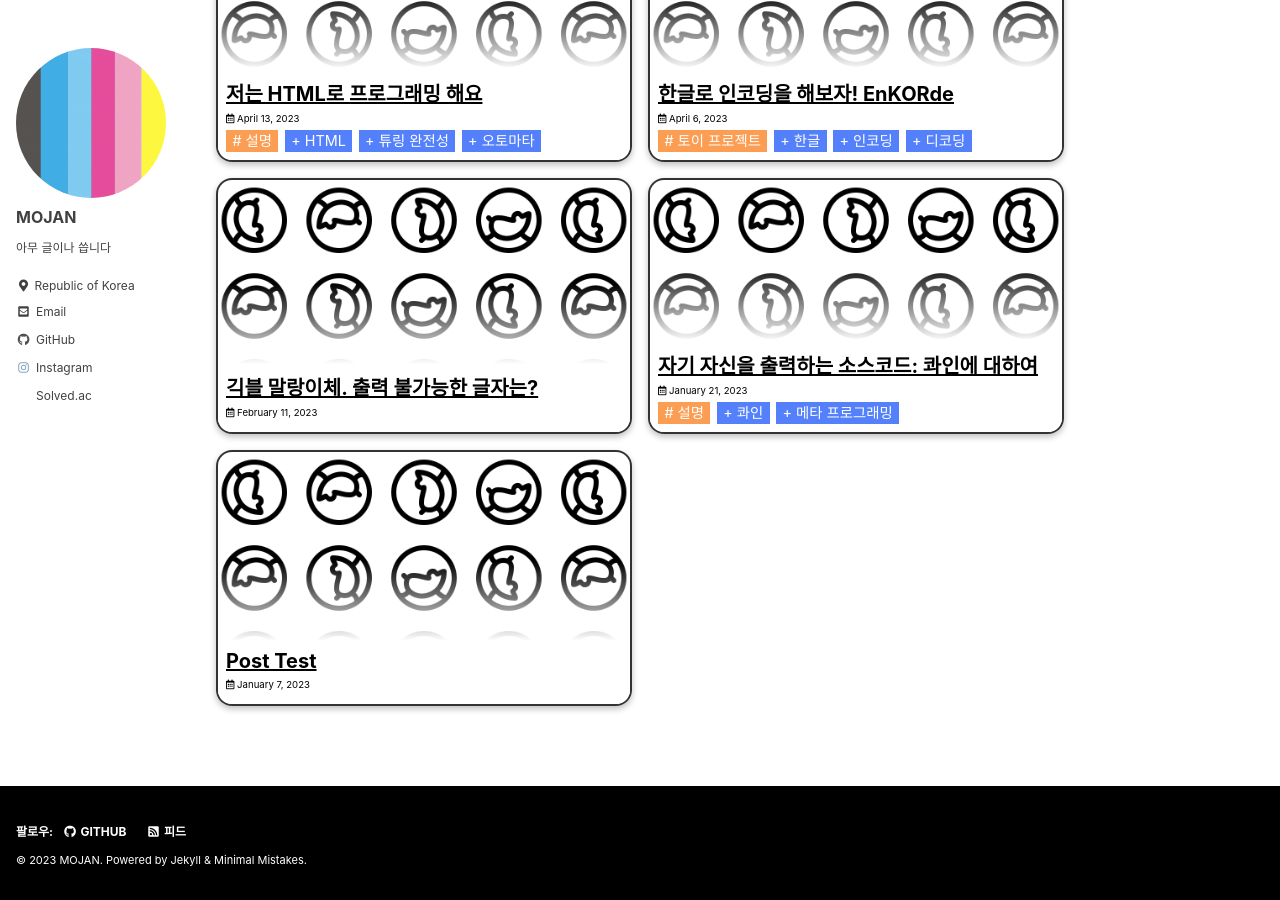
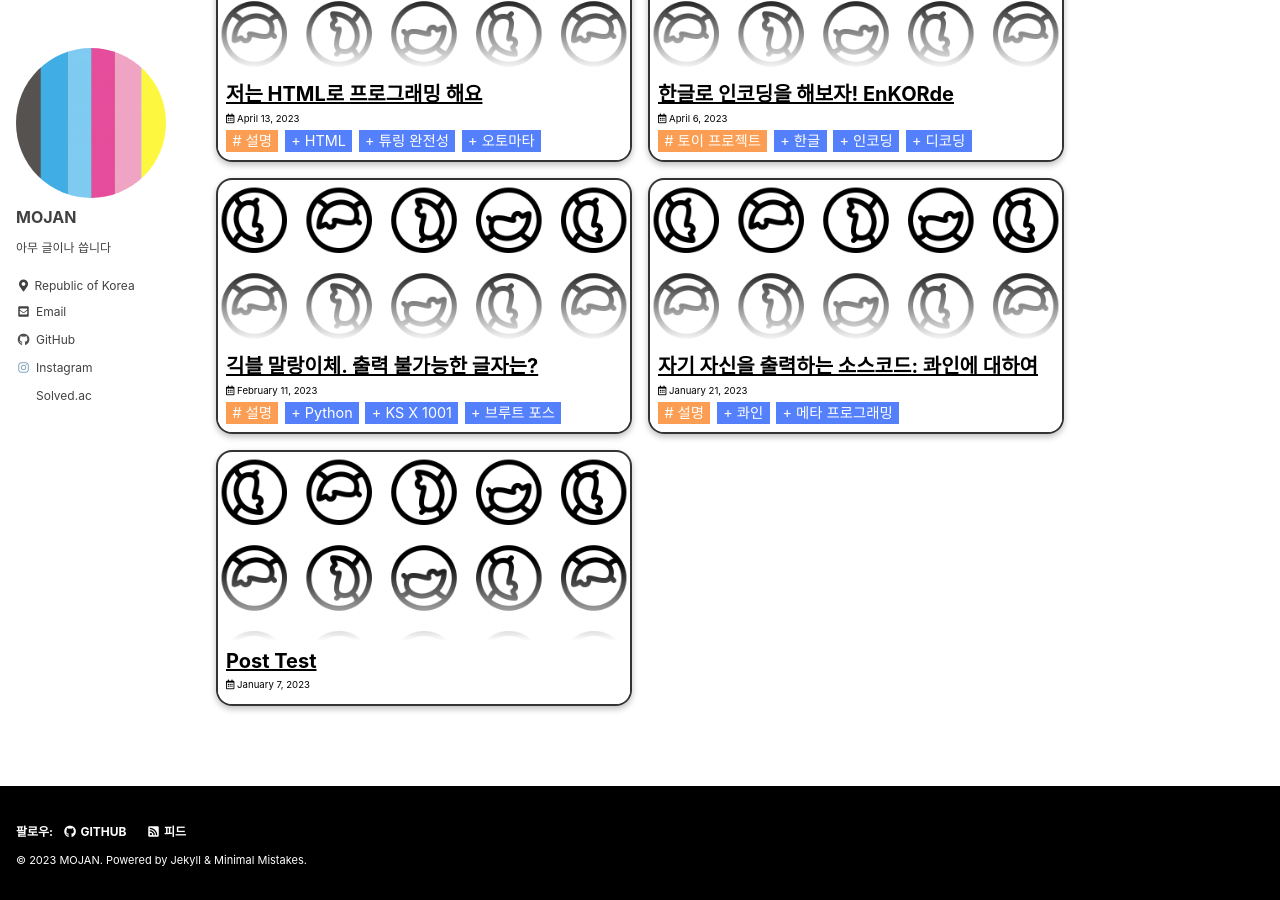
Before and after one commit to MOJAN3543/MOJAN3543.github.io, a Jekyll site: the page built from index.html, in a window 1280 px wide and 900 px high, scrolled down 513 px. Built offline with Jekyll 4.4.1, drawn with Linux system fonts in a browser that asks for light colours; cached includes are drawn as plain includes; the list of posts is cut into pages by our own code.

Commit message:
Update 2023-02-11-GeekbleFontbreak.md

```diff
--- a/_posts/malang/2023-02-11-GeekbleFontbreak.md
+++ b/_posts/malang/2023-02-11-GeekbleFontbreak.md
@@ -2,6 +2,10 @@
 title: "긱블 말랑이체. 출력 불가능한 글자는?"
 toc: true
 toc_sticky: true
+categories:
+  - 설명
+tags:
+  - [Python, KS X 1001, 브루트 포스]
 last_modified_at: 2023-02-11
 ---
 
```
